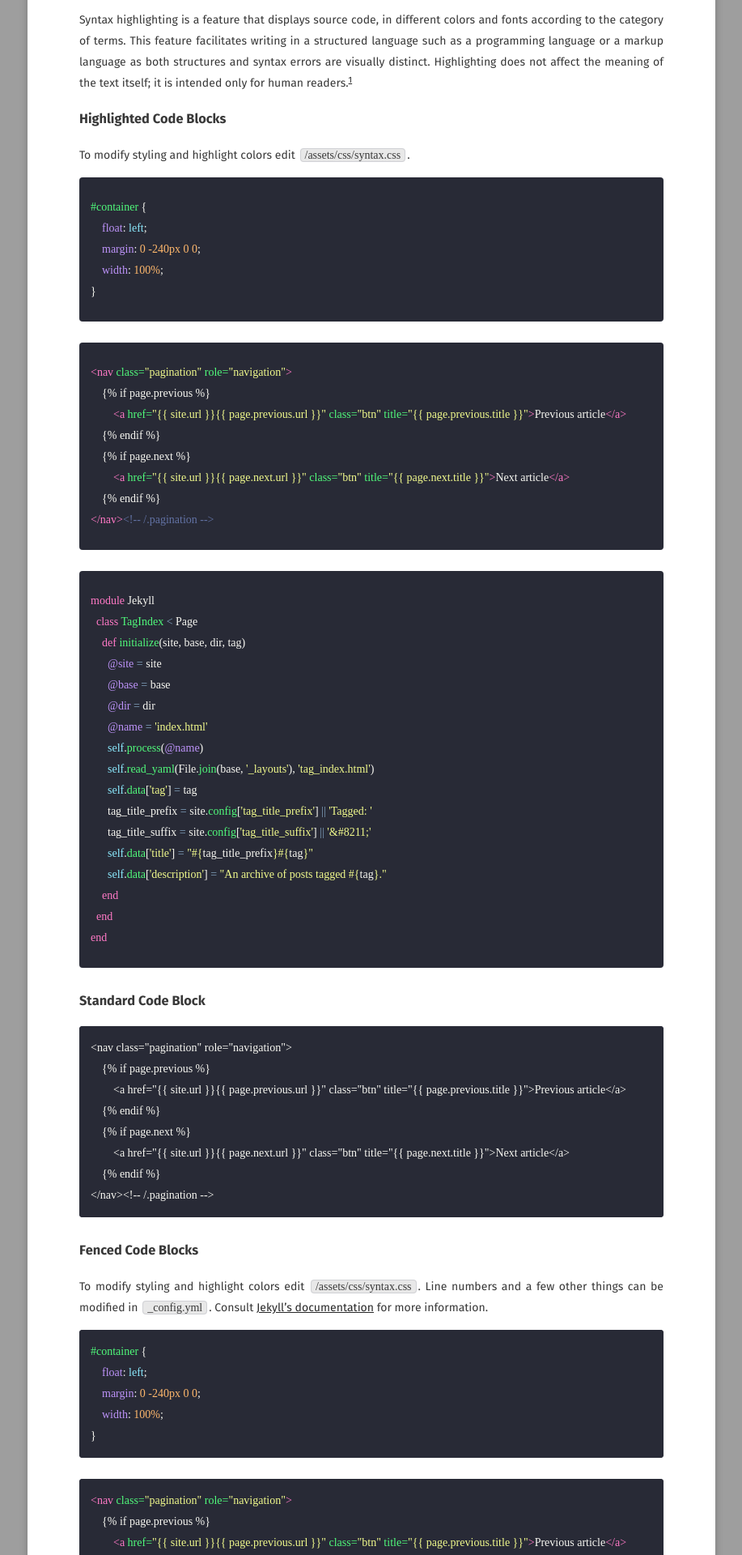
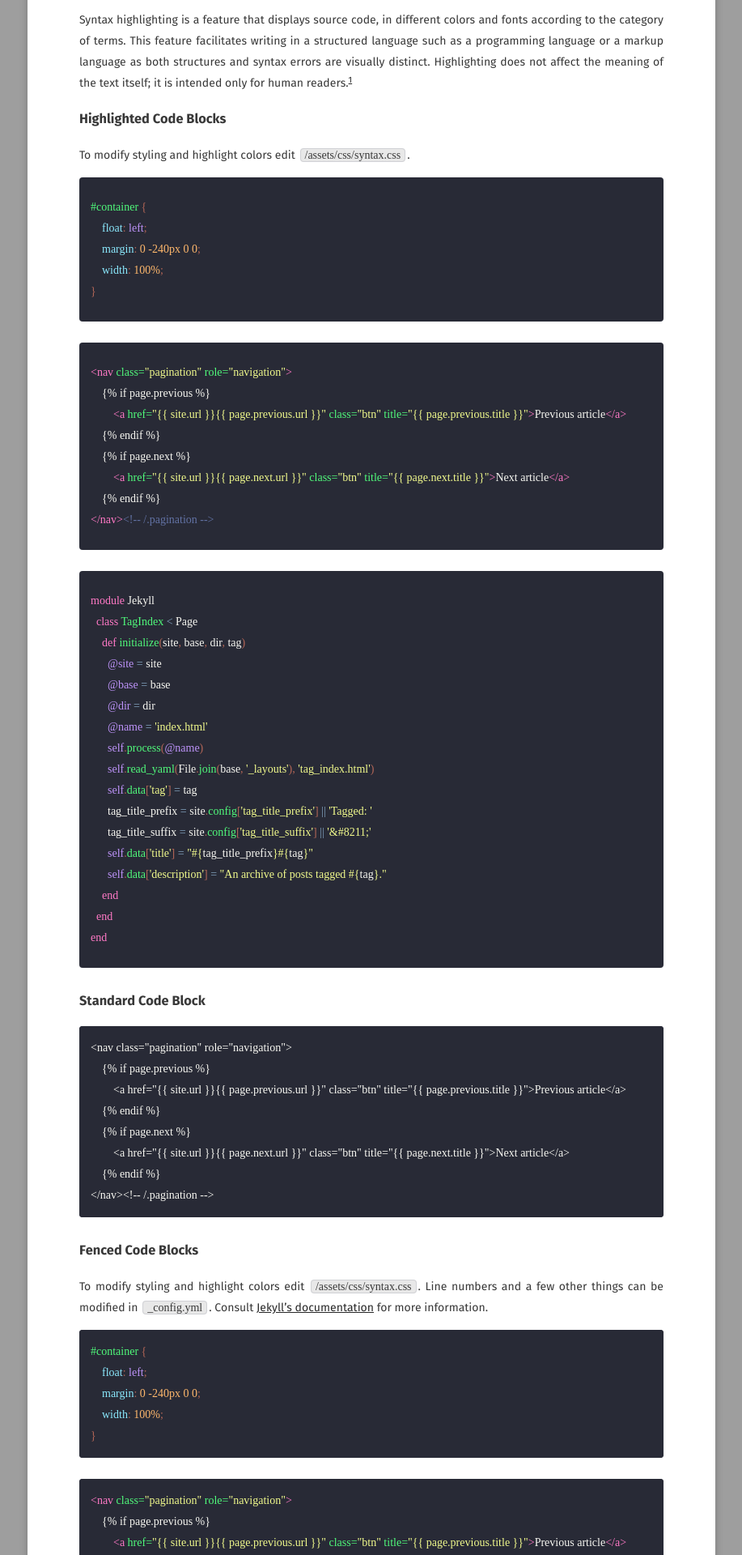
Before and after one commit to incheony/incheony.github.io, a Jekyll site: the page built from _posts/2013-08-16-code-highlighting-post.md, in a window 1280 px wide. Shown: the part 352-2272 px from the top of the page at 81% size, without its empty margins (181-1098 px from the left). Built offline with Jekyll 4.4.1, drawn with Linux system fonts in a browser that asks for light colours; some web fonts are replaced; comment, search, counter and statistics services are not loaded.

Commit message:
Update syntax.scss

```diff
--- a/_sass/syntax.scss
+++ b/_sass/syntax.scss
@@ -22,7 +22,7 @@ pre.highlight {
 	.l                 { color: #f8f8f2 }                            /* Literal                     */
 	.n                 { color: #f8f8f2 }                            /* Name                        */
 	.o                 { color: #81a2be }                            /* Operator                    */
-	.p                 { color: #f8f8f2 }                            /* Punctuation                 */
+	.p                 { color: #b36657 }                            /* Punctuation                 */
 
     .cm                { color: #6272a4 }                            /* Comment.Multiline           */
 	.cp                { color: #ff79c6 }                            /* Comment.Preproc             */
@@ -41,14 +41,14 @@ pre.highlight {
 	.m                 { color: #ffb86c }                            /* Literal.Number              */
 	.s                 { color: #f1fa8c }                            /* Literal.String              */
 	.na                { color: #50fa7b }                            /* Name.Attribute              */
-	.nb                { color: #8be9fd }                            /* Name.Builtin                */
+	.nb                { color: #bd93f9 }                            /* Name.Builtin                */
 	.nc                { color: #50fa7b }                            /* Name.Class                  */
 	.no                { color: #f8f8f2 }                            /* Name.Constant               */
 	.nd                { color: #f8f8f2 }                            /* Name.Decorator              */
 	.ni                { color: #f8f8f2 }                            /* Name.Entity                 */
 	.ne                { color: #f8f8f2 }                            /* Name.Exception              */
 	.nf                { color: #50fa7b }                            /* Name.Function               */
-	.nl                { color: #bd93f9 }                            /* Name.Label                  */
+	.nl                { color: #8be9fd }                            /* Name.Label                  */
 	.nn                { color: #f8f8f2 }                            /* Name.Namespace              */
 	.nx                { color: #f8f8f2 }                            /* Name.Other                  */
 	.py                { color: #f8f8f2 }                            /* Name.Property               */
```
